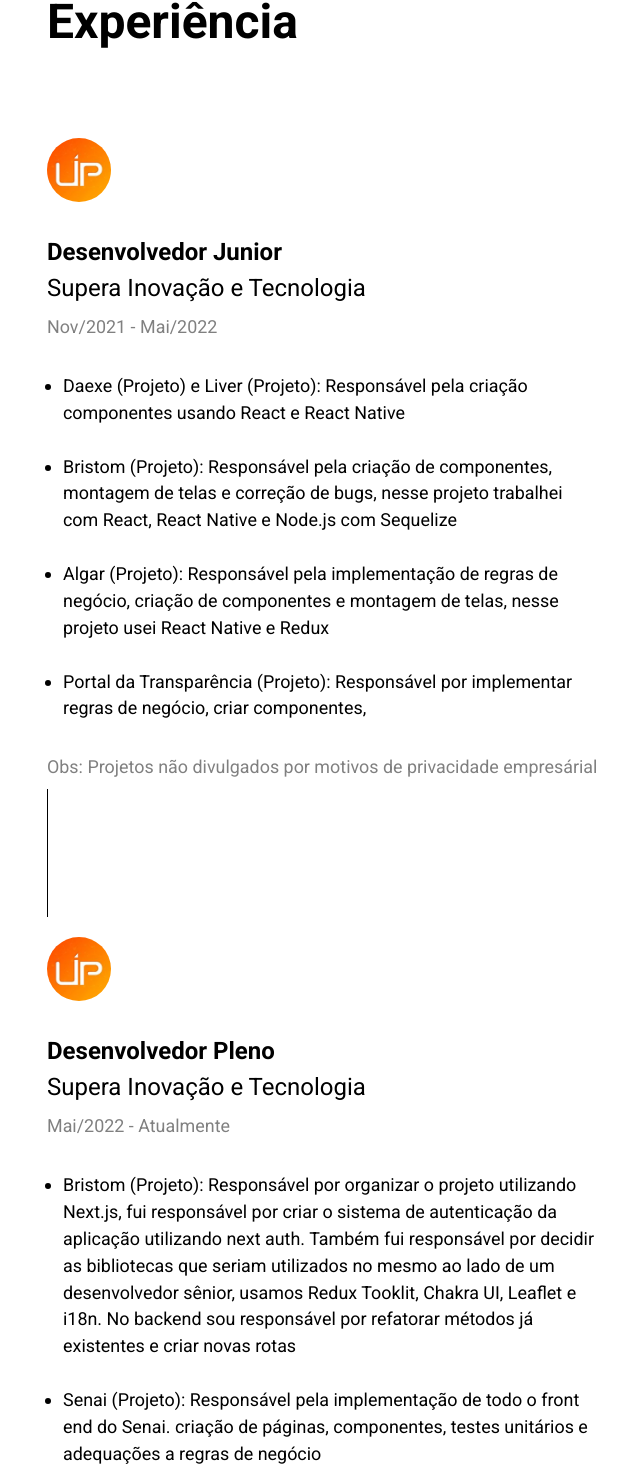
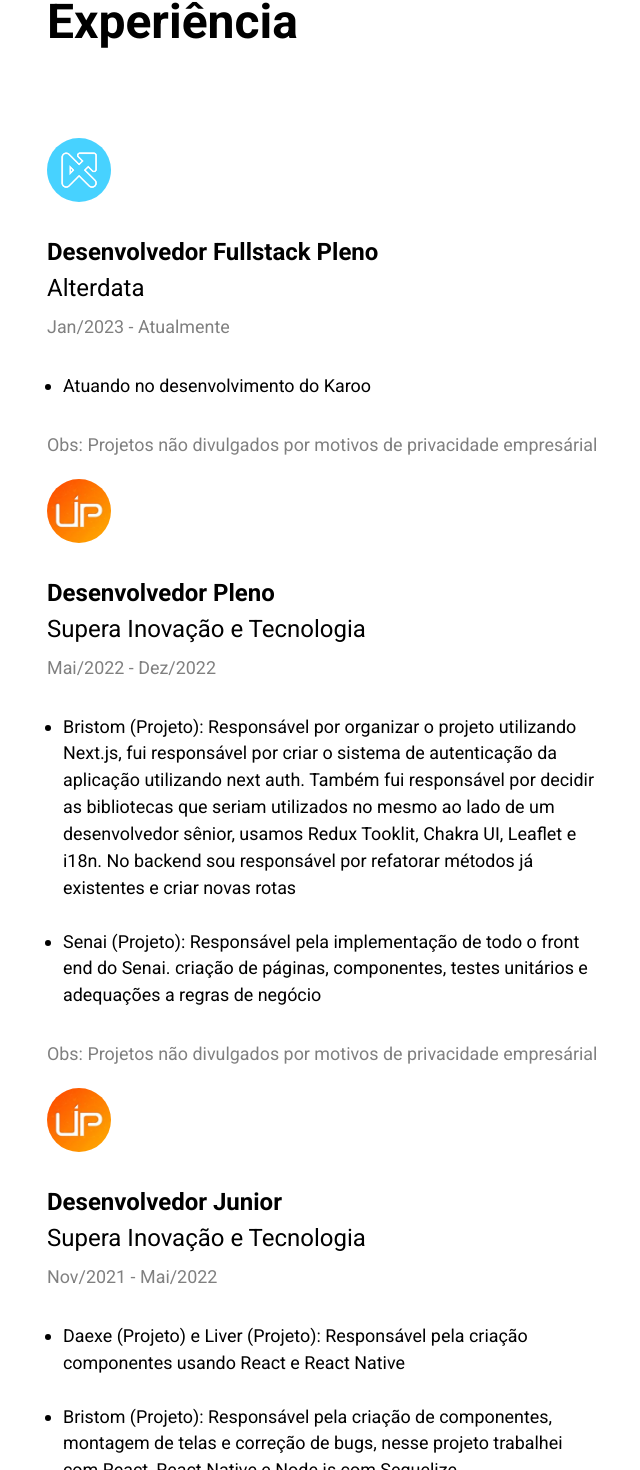
Before and after one commit to joaogabrielfragosojardim/portfolio-2023, a Next.js app: page / in a window 1280 px wide. Shown: the part 3126-4596 px from the top of the page, without its empty margins (53-693 px from the left). Built offline with nearby package versions, Linux system fonts and the light colour scheme.

Commit message:
experiencias atualizadas

```diff
--- a/src/constants/experience.ts
+++ b/src/constants/experience.ts
@@ -1,4 +1,23 @@
 export const experience = [
+      {
+    jobName: "Alterdata",
+    role: "Desenvolvedor Fullstack Pleno",
+    date: "Jan/2023 - Atualmente",
+    src: "/experience/Alterdata.png",
+    projects: [
+      "Atuando no desenvolvimento do Karoo",
+    ],
+  },
+    {
+    jobName: "Supera Inovação e Tecnologia",
+    role: "Desenvolvedor Pleno",
+    date: "Mai/2022 - Dez/2022",
+    src: "/experience/supera.jpg",
+    projects: [
+      "Bristom (Projeto): Responsável por organizar o projeto utilizando Next.js, fui responsável por criar o sistema de autenticação da aplicação utilizando next auth. Também fui responsável por decidir as bibliotecas que seriam utilizados no mesmo ao lado de um desenvolvedor sênior, usamos Redux Tooklit, Chakra UI, Leaflet e i18n. No backend sou responsável por refatorar métodos já existentes e criar novas rotas",
+      "Senai (Projeto): Responsável pela implementação de todo o front end do Senai. criação de páginas, componentes, testes unitários e adequações a regras de negócio",
+    ],
+  },
   {
     jobName: "Supera Inovação e Tecnologia",
     role: "Desenvolvedor Junior",
@@ -11,14 +30,5 @@
       "Portal da Transparência (Projeto): Responsável por implementar regras de negócio, criar componentes,",
     ],
   },
-  {
-    jobName: "Supera Inovação e Tecnologia",
-    role: "Desenvolvedor Pleno",
-    date: "Mai/2022 - Atualmente",
-    src: "/experience/supera.jpg",
-    projects: [
-      "Bristom (Projeto): Responsável por organizar o projeto utilizando Next.js, fui responsável por criar o sistema de autenticação da aplicação utilizando next auth. Também fui responsável por decidir as bibliotecas que seriam utilizados no mesmo ao lado de um desenvolvedor sênior, usamos Redux Tooklit, Chakra UI, Leaflet e i18n. No backend sou responsável por refatorar métodos já existentes e criar novas rotas",
-      "Senai (Projeto): Responsável pela implementação de todo o front end do Senai. criação de páginas, componentes, testes unitários e adequações a regras de negócio",
-    ],
-  },
+
 ];
```
Also changed, not shown: public/experience/Alterdata.png (added).
